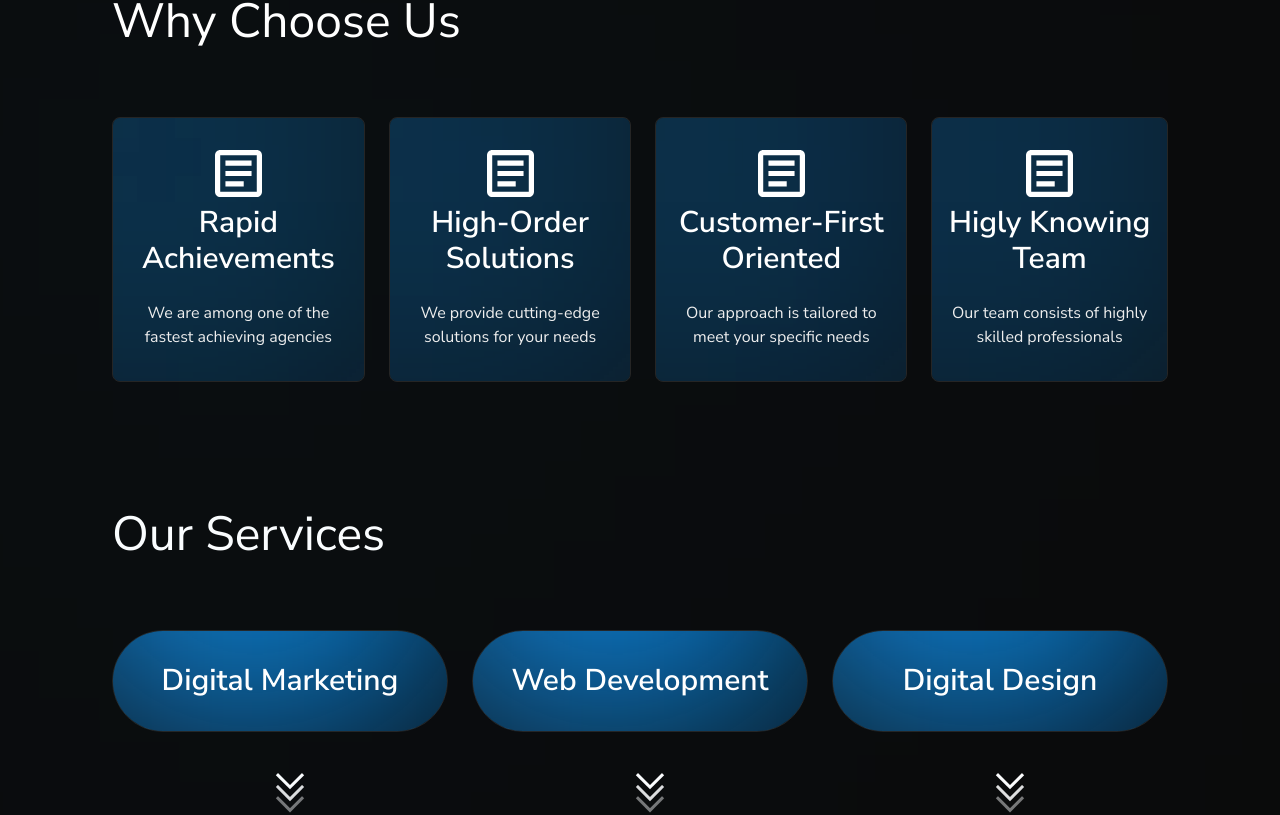
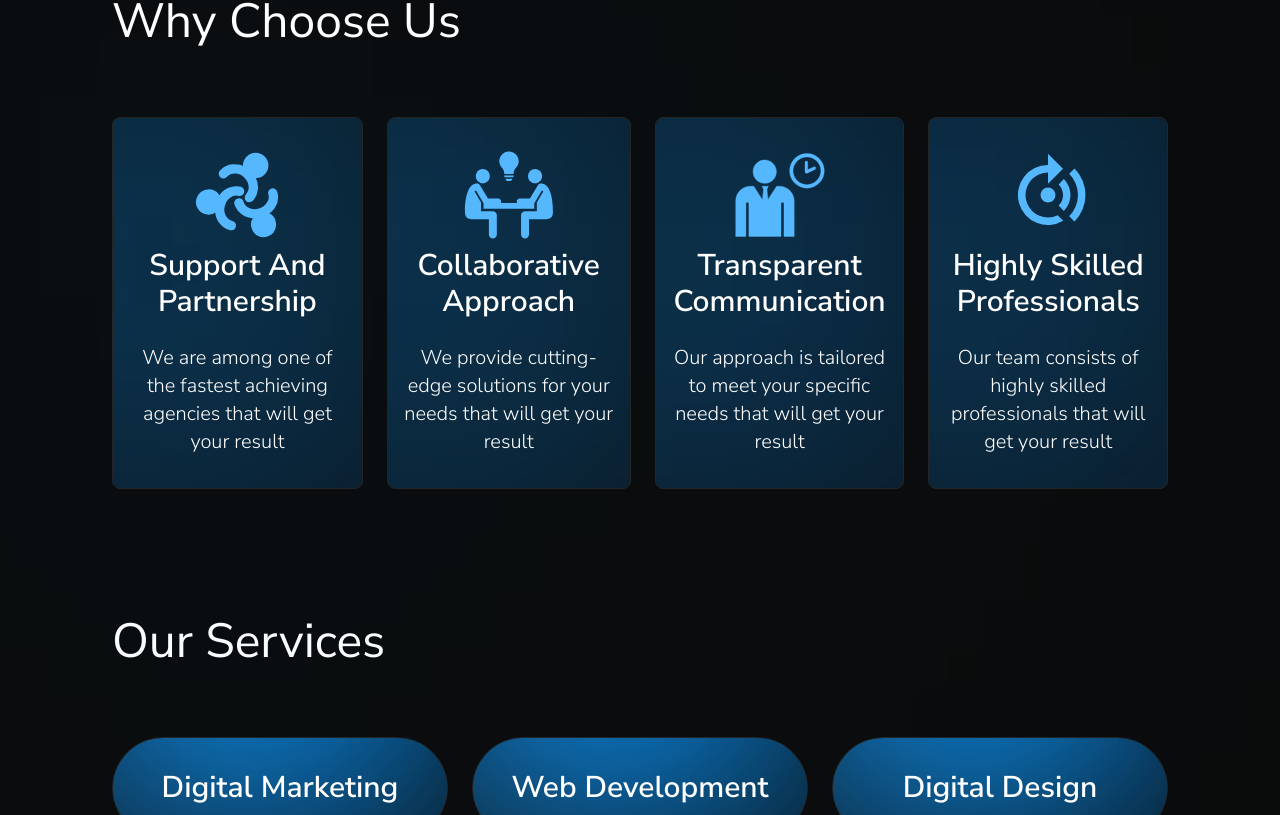
Before and after one commit to zrvnarmarin/BitLyte-Studios-Website, a Next.js app: page / in a window 1280 px wide. Shown: the part 785-1600 px from the top of the page. Built offline with nearby package versions, Linux system fonts and the light colour scheme.

Commit message:
added icons for the WhyUs section cards in the home page route;

```diff
--- a/app/(home-sections)/TestimonialsSection.tsx
+++ b/app/(home-sections)/TestimonialsSection.tsx
@@ -55,7 +55,7 @@ export default function TestimonialsSection() {
 
       </div>
 
-      <div className="w-full pt-16">
+      <div className="w-full pt-24">
         <div className="h-[0.1px] w-full bg-[#313131]"></div>
       </div>
 
--- a/app/(home-sections)/WhyUsSection.tsx
+++ b/app/(home-sections)/WhyUsSection.tsx
@@ -11,7 +11,6 @@ export default function WhyUsSection() {
     <SectionWrapper>
       <h2 className="w-full text-5xl text-[#ffffff] z-20">Why Choose Us</h2>
       <div className="relative flex items-center justify-between gap-6 rounded-lg pt-12">
-
         {/* Blur background */}
         <div className="w-64 h-64 absolute inset-0 bg-gradient-to-r from-[#1A9FFF] to-[#0083E0] z-10 blur-[930px]"></div>
 
@@ -21,18 +20,18 @@ export default function WhyUsSection() {
             key={reason.id}
             className="overflow-hidden relative flex flex-col gap-2 rounded-lg p-4 py-8 border-[0.5px] border-[#252525] z-20"
           >
-
             {/* Reason Card */}
             <div className="relative flex flex-col items-center justify-center gap-2 z-20">
               {/* Blur background */}
               <div className="w-96 h-96 absolute right-0 bottom-0 bg-gradient-to-r from-[#1A9FFF] to-[#0083E0] z-10 blur-[230px]"></div>
               <div className="flex items-center z-30">
-                <UniqueSellingPointIconThree />
+                {/* Render the icon component */}
+                {React.createElement(reason.icon)}
               </div>
               <h3 className="w-full text-[#ffffff] font-semibold text-3xl text-center z-20">
                 {reason.title}
               </h3>
-              <p className="text-base text-[#eeeeee] font-normal pt-4 text-center z-20">
+              <p className="text-xl font-light text-[#ffffff] text-center pt-4 z-20">
                 {reason.description}
               </p>
             </div>
@@ -43,29 +42,121 @@ export default function WhyUsSection() {
   );
 }
 
+
+
+export const SupportAndPartnershipIcon = () => (
+  <svg
+    width="90px"
+    height="90px"
+    viewBox="0 0 48 48"
+    xmlns="http://www.w3.org/2000/svg"
+    fill="#55b8ff"
+    stroke="#55b8ff"
+  >
+    <title>partners-solid</title>
+    <g id="Layer_2" data-name="Layer 2">
+      <g id="Q3_icons" data-name="Q3 icons">
+        <g>
+          <path d="M18.4,13.8A5.9,5.9,0,0,1,23,12.1a7.6,7.6,0,0,1,5.2,2.2c2.9,2.8,3.4,7.2,1,9.7a2.1,2.1,0,0,0,0,2.9,2.4,2.4,0,0,0,1.4.5,1.8,1.8,0,0,0,1.4-.6c3.2-3.3,3.5-8.2,1.3-12.3H34a6.1,6.1,0,0,0,4.5-1.9,6.3,6.3,0,0,0-.2-8.9A6.5,6.5,0,0,0,34,2a6.6,6.6,0,0,0-4.6,1.9,6.3,6.3,0,0,0-1.6,5.3,11.2,11.2,0,0,0-4.7-1.1,9.5,9.5,0,0,0-7.6,3,2,2,0,1,0,2.9,2.7Z" />
+          <path d="M21.4,38.4C18,37.5,16,33.6,17,29.7s4.5-6.6,7.9-5.7a2,2,0,0,0,2.4-1.5,1.9,1.9,0,0,0-1.4-2.4,10.4,10.4,0,0,0-11.3,5.1,6.3,6.3,0,0,0-4.3-3.6l-1.4-.2a6.3,6.3,0,0,0-6.1,4.8,6.2,6.2,0,0,0,4.6,7.6l1.5.2a6.2,6.2,0,0,0,3.9-1.4,10.5,10.5,0,0,0,7.7,9.7h.4a2,2,0,0,0,2-1.5A1.9,1.9,0,0,0,21.4,38.4Z" />
+          <path d="M40.5,33.9a11.9,11.9,0,0,0,3.3-3.4A9.8,9.8,0,0,0,45,22.4,2,2,0,0,0,42.5,21a2,2,0,0,0-1.3,2.5,5.6,5.6,0,0,1-.8,4.8,8.2,8.2,0,0,1-4.5,3.4C32,32.9,28,31,27,27.7a2,2,0,0,0-2.5-1.4,2,2,0,0,0-1.4,2.5A10.5,10.5,0,0,0,33.2,36a6.3,6.3,0,0,0,5,10,5.7,5.7,0,0,0,1.8-.3,6.3,6.3,0,0,0,.5-11.8Z" />
+        </g>
+      </g>
+    </g>
+  </svg>
+);
+
+export const CollaborativeApproachIcon = () => (
+  <svg
+    fill="#55b8ff"
+    baseProfile="tiny"
+    viewBox="0 0 256 256"
+    width="90px"
+    height="90px"
+  >
+    <g id="SVGRepo_iconCarrier">
+      <path d="M223.8,95.9c-0.4-0.2-1.5-0.2-1.9-0.4c-0.4-0.2-1.9-0.2-2.6-0.2c-4.3,0-7.4,1.7-9.1,4.7l-22.8,37.6l-28.7,0.5 c-4.7,0-8.7,3.8-8.7,8.7c0,1.3,0.3,2.5,0.8,3.6h-46c0.5-1.1,0.8-2.3,0.8-3.6c0-4.9-4-8.7-8.7-8.7H68.2L45.4,100 c-1.7-3-4.9-4.7-9.1-4.7c-0.6,0-2.1,0-2.6,0.2c-0.4,0.2-1.5,0.2-1.9,0.4c-29.2,6.7-29.3,69-29.1,80.9c0,10.9,3.8,15.7,11.7,18.7 c1.9,0.9,4.3,1.3,6.2,1.3l50.2,0v43.4c0,6.4,4.9,11.3,11.3,11.3c6.4,0,11.3-4.9,11.3-11.3v-54.3c0-3-1.3-6.2-3.4-8.1 c-2.3-2.3-5.3-3.6-8.1-3.6H48.4v-25.1L31,119.5c-0.9-1.3-0.4-2.8,0.6-3.4c1.3-0.9,2.8-0.4,3.4,0.6L55.2,151 c0.1,0.2,0.3,0.4,0.4,0.7v15.7H200v-15.7c0.2-0.2,0.3-0.4,0.4-0.7l20.2-34.3c0.6-1.1,2.1-1.5,3.4-0.6c1.1,0.6,1.5,2.1,0.6,3.4 l-17.4,29.6v25.1h-33.4c-2.8,0-5.7,1.3-8.1,3.6c-2.1,1.9-3.4,5.1-3.4,8.1v54.3c0,6.4,4.9,11.3,11.3,11.3c6.4,0,11.3-4.9,11.3-11.3 v-43.4h50.2c1.9,0,4.3-0.4,6.2-1.3c7.9-3,11.7-7.8,11.7-18.7C253.2,165,253.1,102.6,223.8,95.9z" />
+      <ellipse
+        transform="matrix(0.3827 -0.9239 0.9239 0.3827 56.0066 232.6846)"
+        cx="202.1"
+        cy="74.4"
+        rx="20.2"
+        ry="20.2"
+      />
+      <ellipse
+        transform="matrix(0.3827 -0.9239 0.9239 0.3827 -35.7223 95.4025)"
+        cx="53.5"
+        cy="74.4"
+        rx="20.2"
+        ry="20.2"
+      />
+      <path d="M114.7,67.8v0.6h11.2h3.9H141v-0.6c0-6.4,2.5-12.6,7-17.3c4.6-4.9,7.5-11.6,7.5-18.9c0-15.4-12.7-27.9-28.2-27.6 c-15.1,0.4-27.1,13-26.9,28c0.1,7.1,2.9,13.6,7.5,18.4C112.1,55.2,114.7,61.3,114.7,67.8z" />
+      <rect x="114.7" y="72.3" width="26.3" height="5.2" />
+      <path d="M123.9,88.1h7.9c2.9,0,5.3-2.4,5.3-5.3v-1.3h-18.4v1.3C118.6,85.7,121,88.1,123.9,88.1z" />
+    </g>
+  </svg>
+);
+
+
+export const TransparentCommunicationIcon = () => (
+  <svg
+    fill="#55b8ff"
+    width="90px"
+    height="90px"
+    viewBox="0 0 256 240"
+    stroke="#55b8ff"
+  >
+    <g id="SVGRepo_iconCarrier">
+      <path d="M84.635,20.256c18.383,0,33.286,14.903,33.286,33.286s-14.903,33.286-33.286,33.286S51.349,71.925,51.349,53.542 S66.251,20.256,84.635,20.256z M31.002,145.011c0-2.499,1.606-4.194,4.194-4.194s4.194,1.606,4.194,4.194v92.986h91.469v-92.986 c0-2.499,1.606-4.194,4.194-4.194c2.499,0,4.194,1.606,4.194,4.194v92.986h29.092V136.623c0-22.934-18.74-41.585-41.585-41.585 h-8.388l-24.451,38.015l-2.945-28.467l4.016-9.638H76.96l4.016,9.638l-3.123,28.645L53.401,95.038h-9.816 C20.651,95.038,2,113.778,2,136.623v101.375h29.092v-92.986H31.002z M204.71,2c-27.189,0-49.29,22.061-49.29,49.21 c0,27.189,22.101,49.29,49.29,49.29S254,78.399,254,51.21C253.921,24.061,231.82,2,204.71,2z M204.71,90.761 c-21.823,0-39.551-17.728-39.551-39.551s17.728-39.551,39.551-39.551s39.551,17.728,39.551,39.551 C244.023,73.033,226.294,90.761,204.71,90.761z M229.276,41.591c-0.914-1.511-2.822-2.544-5.008-1.431l-17.45,7.791v-20.63 c0-1.113-0.398-2.107-1.113-2.862l-0.04-0.04c-0.715-0.636-1.55-0.914-2.544-0.914c-1.908,0-3.895,1.431-3.895,3.816v26.99 c0,1.471,0.835,2.862,2.146,3.577c0.676,0.318,1.272,0.477,1.828,0.477c0.596,0,1.272-0.199,1.908-0.477l22.538-10.772 c0.994-0.517,1.709-1.352,2.027-2.345C229.912,43.737,229.792,42.585,229.276,41.591L229.276,41.591z"/>
+    </g>
+  </svg>
+);
+
+export const HighlySkilledProffesional = () => (
+  <svg
+    width="90px"
+    height="90px"
+    viewBox="0 0 24 24"
+    fill="#55b8ff"
+  >
+    <title>controlxpert</title>
+    <rect width="24" height="24" fill="none" />
+    <g>
+      <path d="M16.24,7.76,14.83,9.17a4,4,0,0,1,0,5.66l1.41,1.41a6,6,0,0,0,0-8.48Z" />
+      <path d="M19.07,4.93,17.65,6.35a8,8,0,0,1,0,11.3l1.42,1.42a10,10,0,0,0,0-14.14Z" />
+      <path d="M12,18A6,6,0,0,1,12,6V9l4-4L12,1V4a8,8,0,1,0,4.06,14.88l-1.48-1.47A6,6,0,0,1,12,18Z" />
+      <circle cx="12" cy="12" r="2" />
+    </g>
+  </svg>
+);
+
 export const whyUsData = [
   {
     id: 1,
-    title: "Rapid Achievements",
-    description: "We are among one of the fastest achieving agencies",
-    icon: IncomeGrowth,
+    title: "Support And Partnership",
+    description:
+      "We are among one of the fastest achieving agencies that will get your result",
+    icon: SupportAndPartnershipIcon,
   },
   {
     id: 2,
-    title: "High-Order Solutions",
-    description: "We provide cutting-edge solutions for your needs",
-    icon: IncomeGrowth,
+    title: "Collaborative Approach",
+    description:
+      "We provide cutting-edge solutions for your needs that will get your result",
+    icon: CollaborativeApproachIcon,
   },
   {
     id: 3,
-    title: "Customer-First Oriented",
-    description: "Our approach is tailored to meet your specific needs",
-    icon: IncomeGrowth,
+    title: "Transparent Communication",
+    description:
+      "Our approach is tailored to meet your specific needs that will get your result",
+    icon: TransparentCommunicationIcon,
   },
   {
     id: 4,
-    title: "Higly Knowing Team",
-    description: "Our team consists of highly skilled professionals",
-    icon: IncomeGrowth,
+    title: "Highly Skilled Professionals",
+    description:
+      "Our team consists of highly skilled professionals that will get your result",
+    icon: HighlySkilledProffesional,
   },
 ];
```
